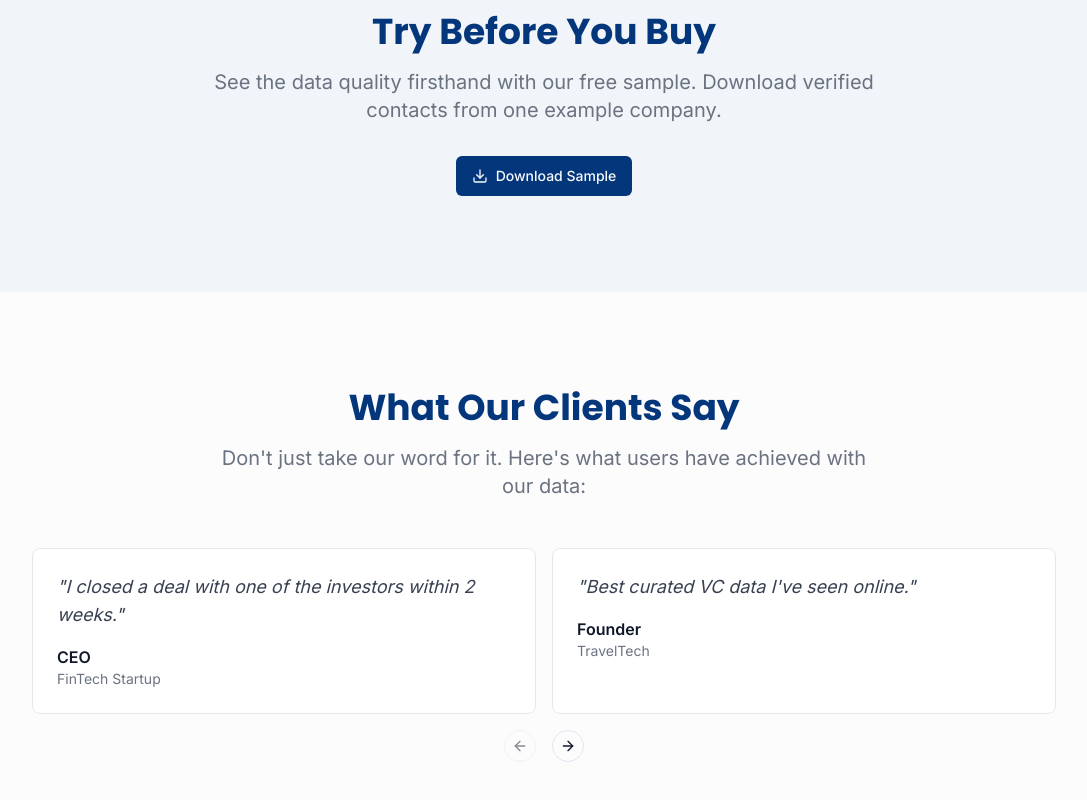
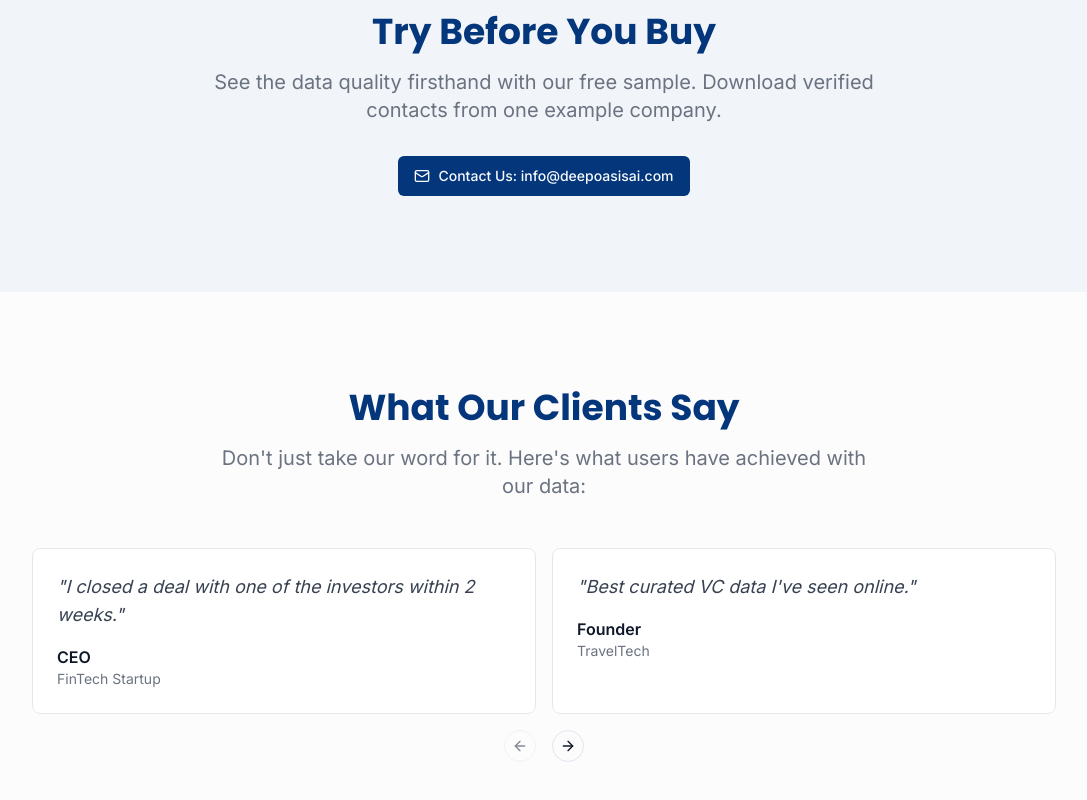
Before and after one commit to aliceyhunsahin/data-vault-prime-leads, a React (Vite) app: page / in a window 1280 px wide. Shown: the part 1616-2416 px from the top of the page, without its empty margins (96-1183 px from the left). Built offline with nearby package versions, Linux system fonts and the light colour scheme.

Commit message:
Refactor: Update download sample button
Replaced the "Download Sample" button with a contact us link.

```diff
--- a/src/pages/Index.tsx
+++ b/src/pages/Index.tsx
@@ -1,6 +1,6 @@
 
 import { Link } from "react-router-dom";
-import { ArrowRight, Download } from "lucide-react";
+import { ArrowRight, Mail } from "lucide-react";
 import { Button } from "@/components/ui/button";
 import TrustBadge from "@/components/TrustBadge";
 import DataCategory from "@/components/DataCategory";
@@ -99,9 +99,12 @@ const Index = () => {
               See the data quality firsthand with our free sample. Download verified contacts from one example company.
             </p>
             <div className="flex justify-center">
-              <Button className="flex items-center gap-2">
-                <Download className="h-4 w-4" />
-                Download Sample
+              <Button
+                className="flex items-center gap-2"
+                onClick={() => window.location.href = "mailto:info@deepoasisai.com"}
+              >
+                <Mail className="h-4 w-4" />
+                Contact Us: info@deepoasisai.com
               </Button>
             </div>
           </div>
```
